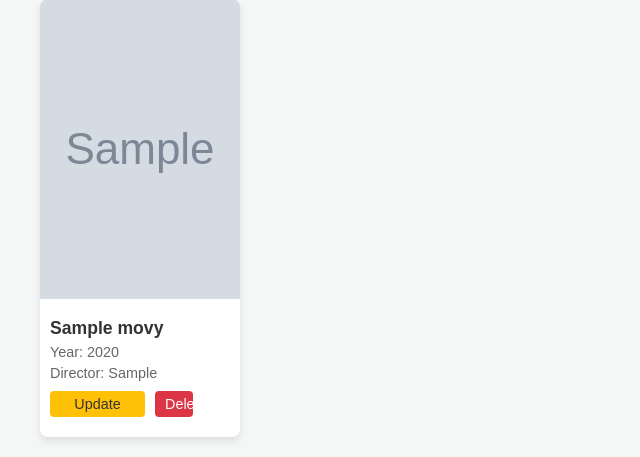
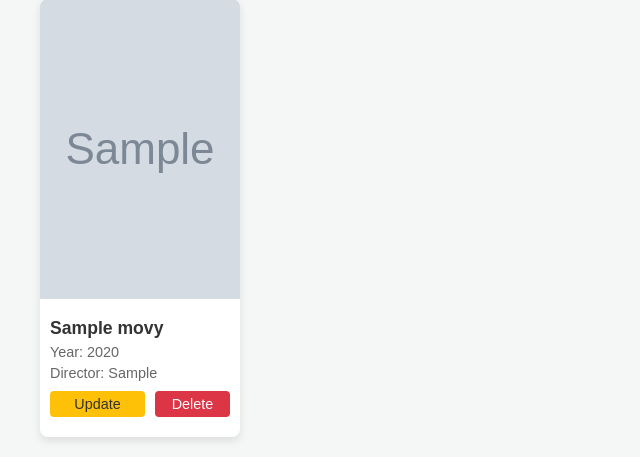
Before and after one commit to emilioquezadanavarro/MovieWebApp, a Flask app: page /users/1/movies in a window 1280 px wide. Shown: the part 403-860 px from the top of the page, without its empty margins (0-640 px from the left). Run offline with Flask 3, Linux system fonts and the light colour scheme; tables that the repository leaves empty hold one stand-in row (values such as "Sample post"); grey boxes marked "Sample" are stand-in pictures.

Commit message:
delete button corrected

```diff
--- a/static/style.css
+++ b/static/style.css
@@ -187,10 +187,10 @@ body {
     text-decoration: none;
     text-align: center;
     font-size: 0.9em;
-    width: 50%;
+    width: 100%;
     display: block;
 }
 .delete-form {
-    display: inline;
+    display: block;
     width: 50%;
 }
```
